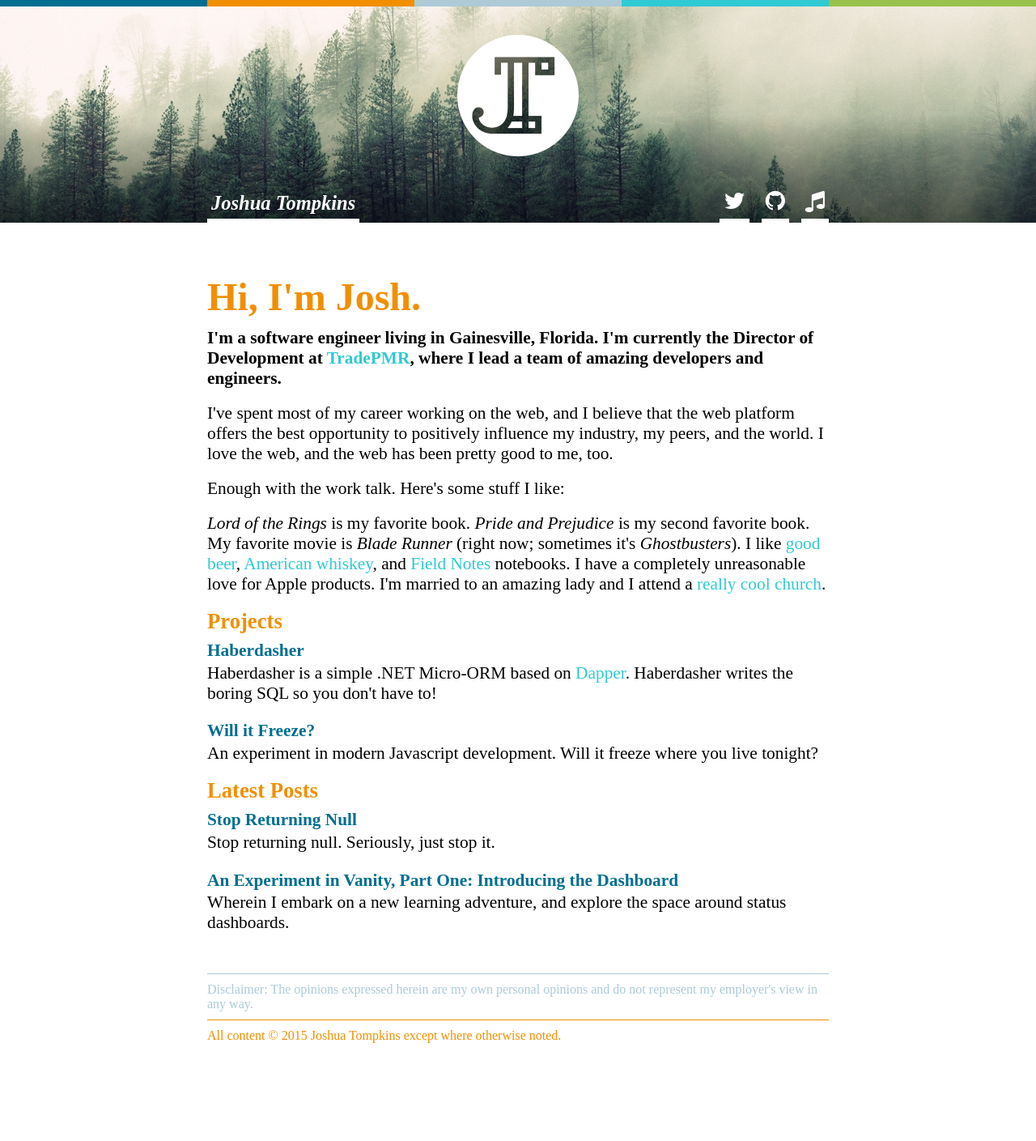
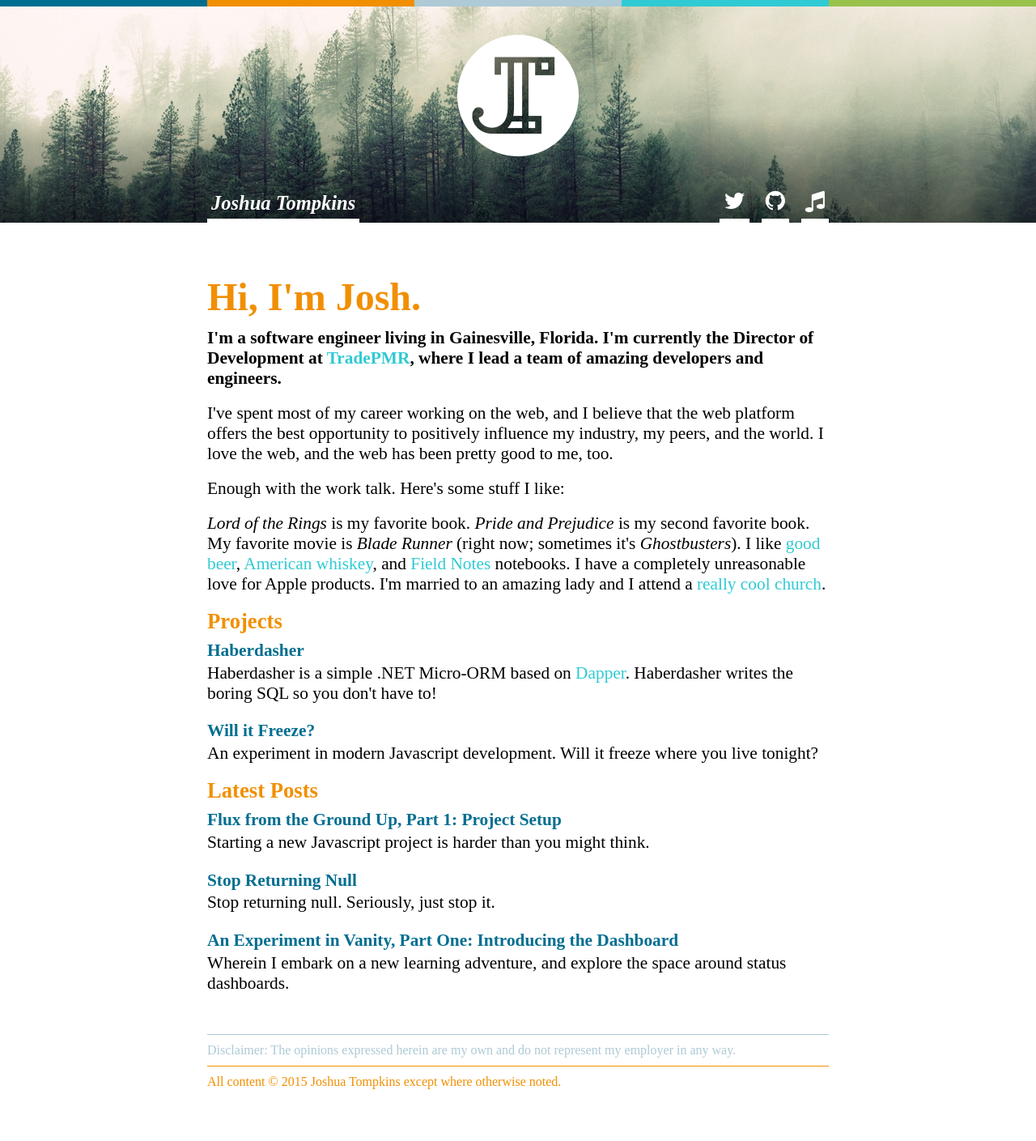
Before and after one commit to jtompkins/joshtompkins.com, a Jekyll site: the page built from index.html, in a window 1280 px wide. Shown: the whole page at 81% size. Built offline with Jekyll 4.4.1, drawn with Linux system fonts in a browser that asks for light colours; nearby versions of some CDN libraries; before the commit the page ends 1352 px from its top, so only the background shows below that; some of the changed lines change nothing that is shown.

Commit message:
First draft of React post.

````diff
--- a/_layouts/default.html
+++ b/_layouts/default.html
@@ -54,10 +54,6 @@
               <div class="branding-row__social__item social__item--secondary">
                 <a href="http://www.rdio.com/people/jtompkinsx/"><i class="fa fa-music"></i></a>
               </div>
-
-              <!--<div class="branding-row__social__item social__item--secondary">
-                <a href="https://www.twitter.com/jtompkinsx"><i class="fa fa-cloud-download"></i></a>
-              </div>-->
             </div>
           </div>
         </div>
@@ -67,7 +63,7 @@
 
       <footer id="site-footer">
         <div class="site-footer__disclaimer">
-          Disclaimer: The opinions expressed herein are my own personal opinions and do not represent my employer's view in any way.
+          Disclaimer: The opinions expressed herein are my own and do not represent my employer in any way.
         </div>
 
         <div class="site-footer__copyright">
--- /dev/null
+++ b/_posts/2015-9-6-real-world-flux.md
@@ -0,0 +1,416 @@
+---
+layout: post
+title:  "Flux from the Ground Up, Part 1: Project Setup"
+photo: /assets/img/headers/fire-sky.jpg
+photographer-url: https://unsplash.com/brenomachado
+photographer: Breno Machado
+location: Gainesville, Florida
+excerpt: Starting a new Javascript project is harder than you might think.
+---
+
+Lately I've been experimenting with React. I really like it - it's a completely different approach to building an application than the MVC/MVVM methodology that dominates modern Javascript development.
+
+Unfortunately, building up a working project from the ground up is much harder than it really should be. The ecosystem is in constant flux, so documentation, especially around starting up a project, is pretty uneven. What documentation *is* out there becomes out of date quickly, too. It's hard to know what tools to use, and once you've picked out your tools, it's hard to figure out how to get them all to work together smoothly.
+
+Since I'm going through this crucible right now, I'm going to write up the tooling choices I make and the steps I take to get my tools working, in the hope that someone else might have an easier time later.
+
+## The Project - A Notification Timeline for the TradePMR API
+
+My company's product is powered by an API, and one of the things the API can deliver is a list of "notifications" - alerts from our product, letting our users know something happened. We're going to build a small, mobile-focused application to consume those notifications and present them in timeline form. It's going to look like this:
+
+![Notification Mockup](/assets/img/posts/2015-9-6-real-world-flux/notifications-app.png)
+
+Well, it'll eventually look like that. Probably.
+
+To build this thing, I'm going to pull in the current state-of-the-art in React tooling: React itself, Redux (for the Flux layer), ImmutableJS (for data management), Webpack (for dependency processing and packaging), and Mocha/Should (for testing). I'd like to write as much code as possible in ES6. All of the styles will be written in SASS.
+
+I've never used Redux, ImmutableJS, Webpack, or Mocha before, so this should be pretty interesting.
+
+## Installing dependencies
+
+Before I can start writing code, I'm going to need to install some dependencies. All of my tooling requires NodeJS, so I'll get that installed first. I'm using a Mac for this project, but only the Node installation process tends to be platform-specific.
+
+The easiest way to get Node onto my system is probably the official installer.
+Node moves quickly though, and I'd like to make it easy to keep my installed version a) easily removable and b) easily upgradeable. From what I've read, the best way to meet both of those requirements is to install Node using NVM, the Node Version Manager, which provides an easy CLI for installing new Node versions (and removing old ones).
+
+Installing NVM is as easy as executing a command from the OS X Terminal:
+
+{% highlight bash %}
+curl -o- https://raw.githubusercontent.com/creationix/nvm/v0.26.1/install.sh | bash
+{% endhighlight %}
+
+*If you're not familiar with terminal or command line for your platform, now would be a good time to do some extracurricular reading - a lot of Javascript tooling doesn't have a GUI.**
+
+Installing NVM doesn't actually install any versions of Node, so I'll need to do that next. These days, the most advanced and feature-rich version of Node is actually the io.js fork, so let's install that:
+
+{% highlight bash %}
+nvm install iojs-3.3.0
+{% endhighlight %}
+
+NVM allows for multiple Node installations, so before I can use the io.js I just installed, I need to tell NVM that I want to use it as my default Node version:
+
+{% highlight bash %}
+nvm use iojs-3.3.0
+{% endhighlight %}
+
+Okay, so now I've got Node installed and I can use the node package manager NPM to install the rest of my dependencies. There are a bunch of them:
+
+{% highlight bash %}
+
+npm install -g webpack webpack-dev-server mocha
+
+{% endhighlight %}
+
+That command tells NPM to install all of the tooling I need globally, so I can use them from anywhere.
+
+## Defining the project structure
+
+With the tooling in place, I can actually start working on my project. I'm a big believer in source control, so I'm also going to initialize a Git repository to hold my code:
+
+{% highlight bash %}
+mkdir notifications
+git init
+{% endhighlight %}
+
+This project is eventually going to have a bunch of project-specific dependencies, which I'm going to get from NPM, so I'm going to let NPM create a `project.json` file for me:
+
+{% highlight bash %}
+npm init
+{% endhighlight %}
+
+`project.json` is used for a lot of things: listing dependencies, defining scripts for building and testing the project, and probably more stuff I don't know about yet. `npm init` makes sure the file gets created correctly. I'm not sure how to answer some of the questions I'm asked - in those cases I usually accept the defaults and hope for the best.
+
+Okay, the basic stuff is done. Time to start working out where to put all the files I'll be creating. There are a *lot* of opinions on how a Javascript project should be structured, and there doesn't seem to be any clear consensus on the "right" way to do it.
+
+For my projects, I usually stick with a four-part structure:
+
+* `/` holds all of my configuration files, READMEs, and build scripts
+* `/app` holds all of the application code
+* `/css` holds all of the SASS files
+* `/test` holds my tests. This one is a convention for a wide range of Javascript test runners.
+
+Eventually, I'll also end up with `/dist`, which will hold the production-ready source produced by Webpack.
+
+Once I create all of those directories, my project looks like this:
+
+![Project Structure]()
+
+## Configuring Webpack
+
+Webpack is the newest trend in client-side development, but the official website does a pretty poor job explaining what it *actually does*. Basically, Webpack takes all of the artifacts that make up your project - javascript code, CSS files, HTML, even images and fonts - and converts them into *modules*, which you can combine in interesting ways. When you're ready to actually run your project, Webpack can take all of your modules and compile them down into optimized bundles, ready for production use.
+
+Right now, I just want Webpack to combine all of my Javascript files into a single file I can drop onto a web page.
+
+Remember when I installed Webpack globally earlier? That makes it convenient to run Webpack builds from the command line, but I also want to make sure that anyone else who might work on this project in the future can run builds without having to do that, so I'm also going to install Webpack locally:
+
+{% highlight bash %}
+
+npm install webpack --save-dev
+
+{% endhighlight %}
+
+Now that Webpack is installed both globally and locally, I need to start configuring it. That's done with a file called `webpack.conf.js`, so I'm going create that file and put the minimum required config into it:
+
+{% highlight javascript %}
+
+module.exports = {
+  entry: __dirname + '/app/index.js',
+
+  output: {
+    path: __dirname + '/dist',
+    filename: './app.js'
+  }
+}
+
+{% endhighlight %}
+
+In order to build my app, Webpack needs to know two things:
+
+1. Where my app execution starts, which Webpack calls the *entry point*.
+1. Where the compiled version of my app should be written - Webpack calls this the *output*.
+
+In this case, I'm defining the entry point to be a file called `index.js` in the `/app` directory, and the compiled output to be a file called `app.js`, which Webpack will write to a directory called `/dist`. Don't worry about that `__dirname` - it's a magic variable, created by Node, that contains the path to the project directory.
+
+Before I go any further, I'm going to verify that my configuration works. I create the entry point file in `/app/index.js`, and put some JS code in it:
+
+{% highlight javascript %}
+
+console.log('hello, webpack!');
+
+{% endhighlight %}
+
+Now I can run a Webpack build and confirm that the compiled file shows up in `/dist/app.js`:
+
+{% highlight bash %}
+
+webpack
+
+{% endhighlight %}
+
+### Handling ES2015 Compilation
+
+Webpack knows about the basic structure of my project and can process my Javascript, but by default, Webpack can only handle ES5. Before I can go any further, I need to teach it how to handle ES6 files. You do this by defining a *loader* in your `webpack.conf.js`:
+
+{% highlight javascript %}
+
+module.exports = {
+  entry: __dirname + '/app/index.js',
+
+  output: {
+    path: __dirname + '/dist',
+    filename: './app.js'
+  },
+
+  module: {
+    loaders: [
+      {
+        test: /\.js$/,
+        exclude: /node_modules/,
+        loader: 'babel-loader'
+      }
+    ]
+  },
+
+  resolve: {
+    extensions: ['', '.js']
+  }
+}
+
+{% endhighlight %}
+
+A Webpack *loader* allows you to add code to the Webpack processing pipeline. In this case, I want to tell Webpack that all of the files ending in `.js` in my project should be processed by the `babel-loader`, which converts ES6 code into ES5 code using the Babel transpiler. I also tell Webpack to exclude all the files in `/node_modules`, because compiling that stuff would take forever and probably break things.
+
+I also added a resolver for `.js` files, which will let me import files into my ES6 modules without including the file extension. That's not *strictly* necessary, but makes the import syntax a little cleaner.
+
+Let's change `index.js` to include some ES6 code to make sure everything's working:
+
+{% highlight javascript %}
+
+let hello = () => {
+    console.log('hello, webpack!');
+};
+
+hello();
+
+{% endhighlight %}
+
+At this point we're starting to write a little bit of code, so let's create an HTML file in the `/app` where we can run the Javascript produced by Webpack:
+
+{% highlight html %}
+
+<!DOCTYPE html>
+
+<html lang="en">
+  <head>
+    <meta charset="utf-8">
+
+    <title>Notifications</title>
+  </head>
+
+  <body>
+      <script src="app.js"></script>
+  </body>
+</html>
+
+{% endhighlight %}
+
+This file should end up in the `/dist` folder during a build, but right now, Webpack only includes Javascript files in the build. We can fix that by adding a loader for HTML files:
+
+{% highlight javascript %}
+
+module.exports = {
+  entry: {
+    javascript: __dirname + '/app/index.js',
+    html: __dirname + "/app/index.html"
+  },
+
+  output: {
+    path: __dirname + '/dist',
+    filename: './app.js'
+  },
+
+  module: {
+    loaders: [
+      {
+        test: /\.js$/,
+        exclude: /node_modules/,
+        loader: 'babel-loader'
+      },
+
+      {
+        test: /\.html$/,
+        loader: "file?name=[name].[ext]",
+      }
+    ]
+  },
+
+  resolve: {
+    extensions: ['', '.js']
+  }
+};
+
+{% endhighlight %}
+
+Running the Webpack build now should move the `index.html` file into the `/dist` folder. Javascript running in a file opened directly by a web browser is pretty heavily sandboxed, so I've got to find a way to serve my files from an actual web server.
+
+### Live-reload and webpack-dev-server
+
+Luckily, Webpack has a development web server we can use called `webpack-dev-server`. Much like Webpack itself, I'll need to install it both globally and locally:
+
+{% highlight bash %}
+
+npm install webpack-dev-server --save-dev
+
+{% endhighlight %}
+
+When I installed this package, I got a bunch of really scary-looking error messages in my terminal. I don't know why or how to fix them, but they didn't seem to matter - running the server works as expected.
+
+Once the server is installed, launch it from the terminal and then navigate to `http://0.0.0.0:8080`:
+
+{% highlight bash %}
+
+webpack-dev-server
+
+{% endhighlight %}
+
+Most of the documentation suggests that you should be able to view your site at `localhost:8080`, but for whatever reason, this didn't work for me out of the box. I had to explicitly tell the server to serve from `localhost`:
+
+{% highlight bash %}
+
+webpack-dev-server --host localhost --port 8080
+
+{% endhighlight %}
+
+Typing that command over and over is a bit of a drag. Luckly, NPM supports running scripts defined in `package.config`, so I added that command to the `start` script:
+
+{% highlight javascript %}
+
+"scripts": {
+  "start": "./node_modules/.bin/webpack-dev-server --host localhost --port 8080"
+}
+
+{% endhighlight %}
+
+Since I'm scripting out launching the server, I'm using the locally installed `webpack-dev-server` package, just in case it's not installed globally.
+
+Now I can launch the web server with `npm start`.
+
+`webpack-dev-server` can do more than just serve your files - it can also live reload your code as you change it. It does this by compiling your code on the fly and serving it from memory via a virtual 'public' path. You'll need to configure this path in your `webpack.conf.js`:
+
+{% highlight javascript %}
+
+output: {
+  path: __dirname + '/dist',
+  filename: './app.js',
+  publicPath: '/public/'
+}
+
+{% endhighlight %}
+
+Once you've added this, make sure your `index.html` file loads your code from a relative path:
+
+{% highlight html %}
+
+<script src="app.js"></script>
+
+{% endhighlight %}
+
+This step is important because in live reload mode, `webpack-dev-server` never writes your files to disk.
+
+When you launch the server, you need to tell it to run in 'hot' mode by adding `--hot --inline` to the command:
+
+{% highlight javascript %}
+
+"scripts": {
+  "start": "./node_modules/.bin/webpack-dev-server --hot --inline --host localhost --port 8080"
+}
+
+{% endhighlight %}
+
+Now when you run the server, instead of navigating to `http://localhost:8080`, navigate to `http://localhost:8080/webpack-dev-server/` instead. Changing your code while the server is running should reload the content automatically. If you don't add `webpack-dev-server` to your URL, *the live reload doesn't work*, so be mindful of that when testing.
+
+## Setting up the testing environment
+
+Now that we have a functional build process and a way to serve the site, let's get a test harness in place. For this project, I'm going to be doing BDD-style testing with Mocha and the Should assertion framework, both of which need to be installed locally:
+
+{% highlight bash %}
+
+npm install mocha should --save-dev
+
+{% endhighlight %}
+
+Writing a Mocha test is as simple as dropping a `test.js` file into the `/test` directory:
+
+{% highlight javascript %}
+
+var should = require('should');
+
+describe('A test framework', function() {
+   it('should be able to run a test', function() {
+    1.should.equal(1);
+   });
+});
+
+{% endhighlight %}
+
+Run the test with the `mocha` command. It should pass.
+
+### A brief aside for OS X and iTerm2 users
+
+If you're running iTerm2 on OS X with the popular *Solarized Dark* theme installed, you might notice something strange - the description of the test doesn't show up in the Mocha output:
+
+![Missing Descriptions]()
+
+That's happening because Mocha outputs the test description in a non-standard terminal color that's the same color as the Solarized Dark background - or very close to it. There's some debate over whether this is a [Solarized bug or a Mocha bug](https://github.com/mochajs/mocha/issues/802).
+
+It's fixable by either switching themes (I've found the [Tomorrow Night Eighties](https://github.com/chriskempson/tomorrow-theme) theme works well), or increasing the contrast in iTerm2's settings:
+
+![Increasing Contrast]()
+
+### Dealing with ES2015 (again)
+
+Much like Webpack, Mocha doesn't know how to deal with ES6 files out of the box. Also like Webpack though, Mocha allows for pluggable 'compilers', which can allow us to write our tests in ES6.
+
+First, we need to install Babel locally:
+
+{% highlight bash %}
+
+npm install babel --save-dev
+
+{% endhighlight %}
+
+Now we can launch Mocha, specifying that we want to use the Babel transpiler:
+
+{% highlight bash %}
+
+mocha --compilers js:babel/register
+
+{% endhighlight %}
+
+Remembering that `--compilers` switch every time you want to run your tests is a bit of a drag. Lucky for us, Mocha has a way to specify standard command-line arguments. If you create a file called `mocha.opts` in your `/test` directory, you can tell Mocha which options you want it to always include:
+
+```
+--compilers js:babel/register
+--recursive
+```
+
+Note the `--recursive` switch - as the number of tests in the project grows, I'm going to want to split them up into subfolders. Mocha doesn't search those folders unless you include the recursive switch.
+
+As an alternative to the `mocha.opts` file, you can also add Mocha to the `test` command in your `package.json` file:
+
+{% highlight javascript %}
+
+"scripts": {
+  "test": "./node_modules/.bin/mocha --compilers js:babel/register --recursive",
+  "start": "./node_modules/.bin/webpack-dev-server --hot --inline --host localhost --port 8080"
+}
+
+{% endhighlight %}
+
+Now you should be able to run your tests with `npm test`.
+
+## SO MUCH CONFIGURATION
+
+That's nearly 2,500 words and I still haven't written any app-specific code. Remember when I said starting a Javascript project is harder than it needs to be? Now you understand why.
+
+We'll get around to actually writing some React code in the next post.
````
Also changed, not shown: README.md (added), assets/img/headers/fire-sky.jpg (added), assets/img/posts/2015-9-6-real-world-flux/Notifications-App.png (added).
